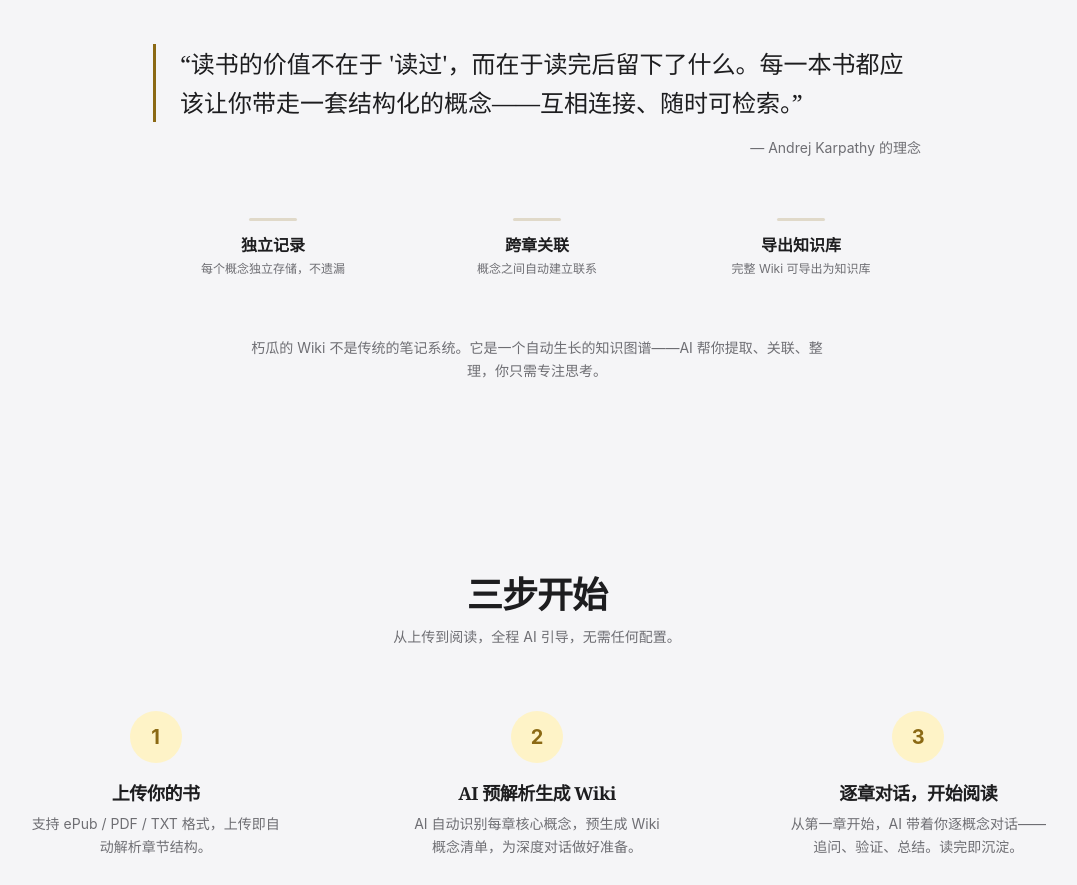
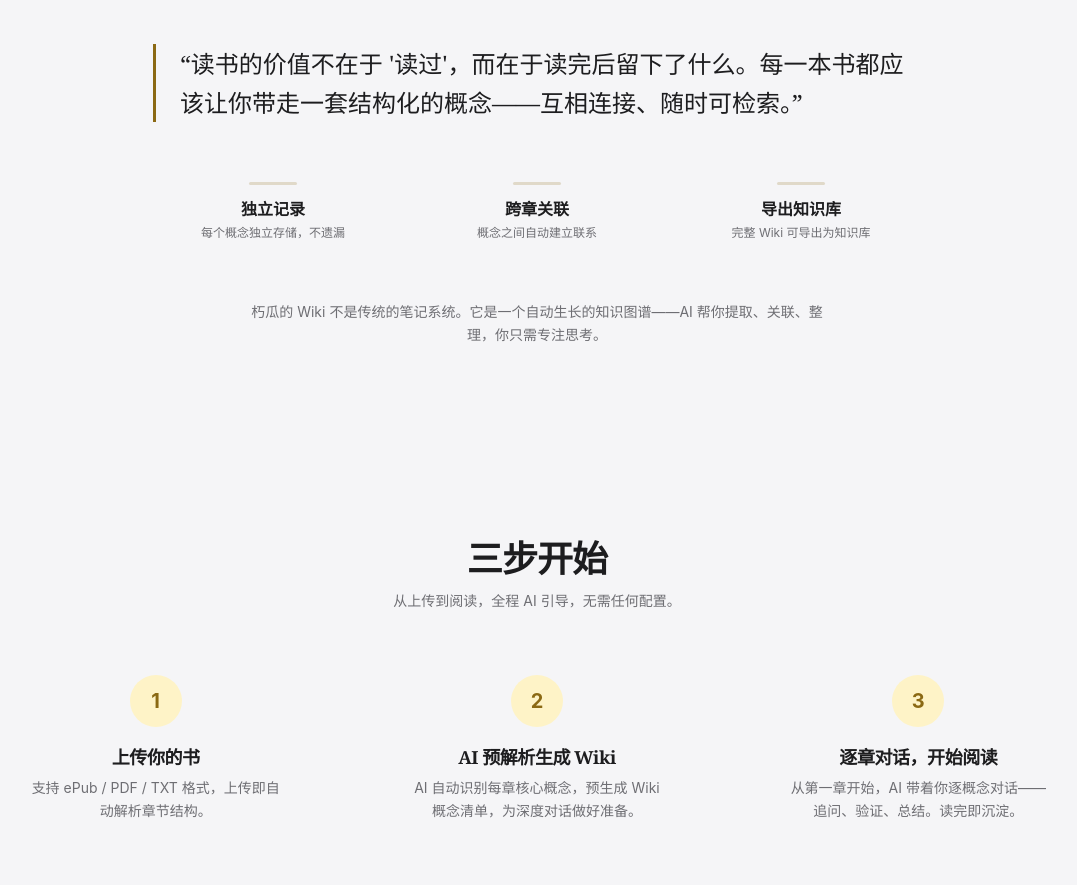
Before and after one commit to Liangzhen-Chen/Guaxiu-reading, a Next.js app in the folder web/: page / in a window 1280 px wide. Shown: the part 1240-2125 px from the top of the page, without its empty margins (103-1180 px from the left). Built offline with nearby package versions, Linux system fonts and the light colour scheme.

Commit message:
fix: remove fabricated Karpathy attribution

```diff
--- a/web/src/app/page.tsx
+++ b/web/src/app/page.tsx
@@ -371,9 +371,6 @@ export default function Landing() {
               &rdquo;
             </p>
           </div>
-          <p className="mt-4 text-sm text-ink-muted text-right">
-            &mdash; {t("Andrej Karpathy 的理念", "Inspired by Andrej Karpathy")}
-          </p>
 
           <div className="mt-10 grid gap-6 sm:grid-cols-3 text-center">
             {[
```
